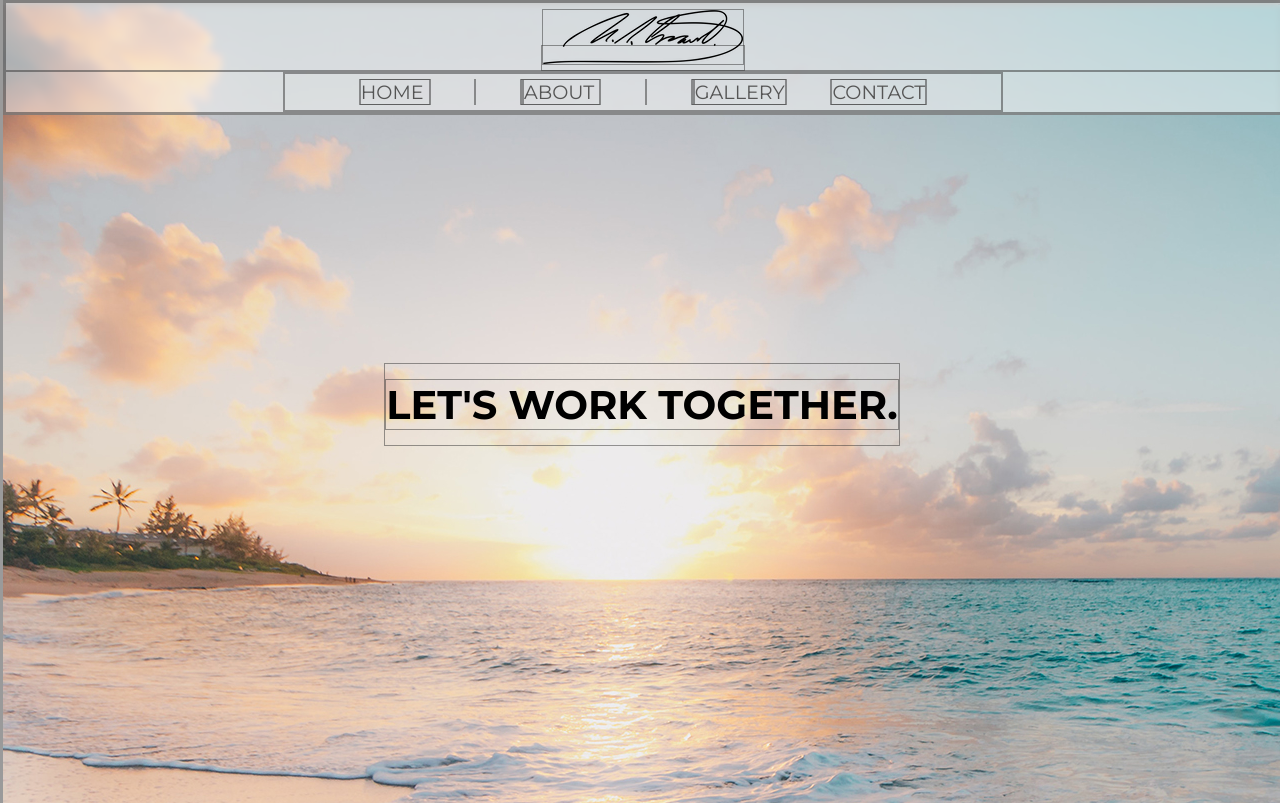
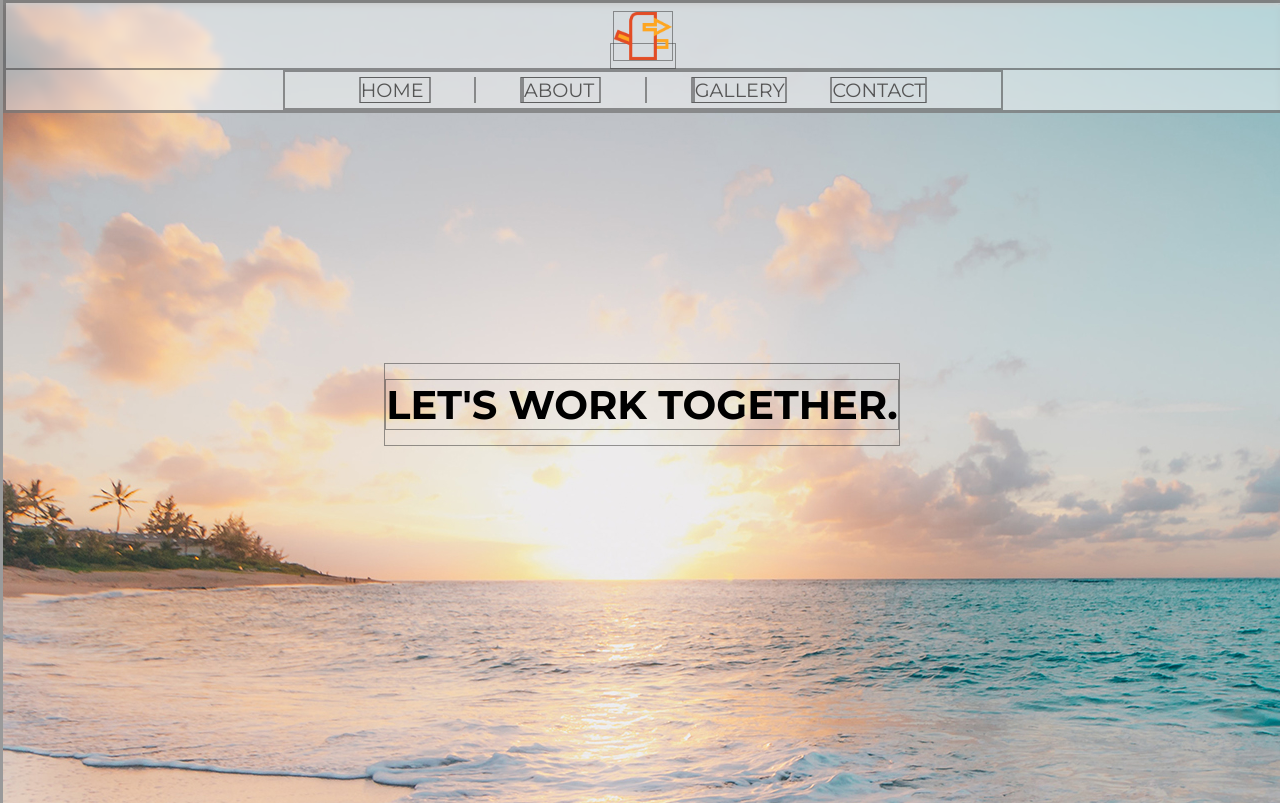
Before and after one commit to YuuuFen/work_personal_website, a PHP site: page / in a window 1280 px wide. Shown: the top 803 px of the page. Run offline with PHP 8.4, Linux system fonts and the light colour scheme; grey boxes labelled with a size stand in for pictures from a placeholder-image service; data that the repository does not hold is empty; some libraries are stand-ins or nearby versions.

Commit message:
更改icon

```diff
--- a/front/nav.php
+++ b/front/nav.php
@@ -3,11 +3,11 @@
     <nav class="navbar">
         <div class="nav-center">
             <div class="nav-logo">
-                <a href="#home" style="color: #555;"><img src="./img/fake_signature_1_small.png" alt=""></a>
+                <a href="#home"><img src="../img/LOGO.png" style="max-height: 50px; margin: 2px"></a>
             </div>
             <div class="nav-menu">
                 <div class="w-menu">
-                    <ul>
+                    <ul style="color: #555;">
                         <li><a href="#home">HOME&nbsp;</li>
                         <li><a href="#about">ABOUT&nbsp;</li>
                         <li><a href="#gallery">GALLERY</a></li>
```
